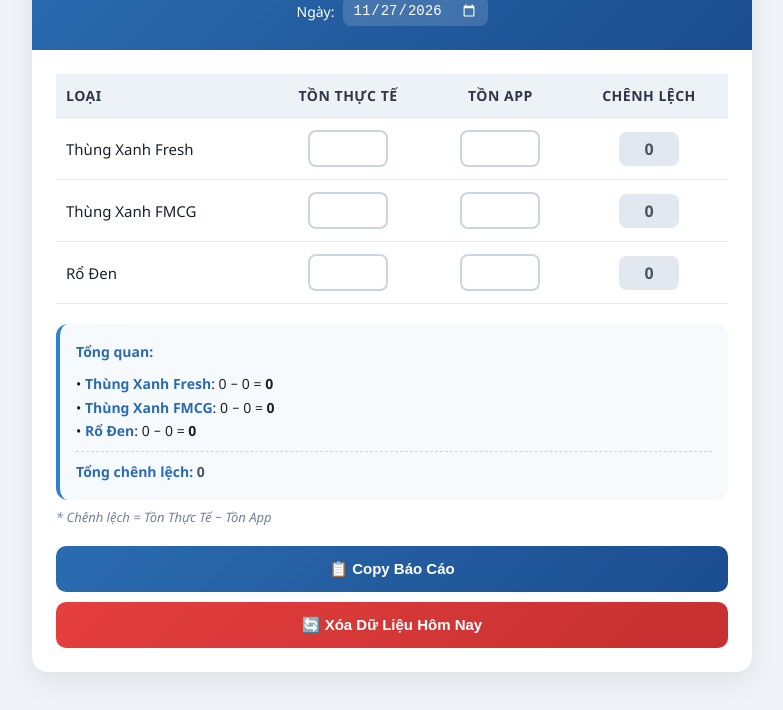
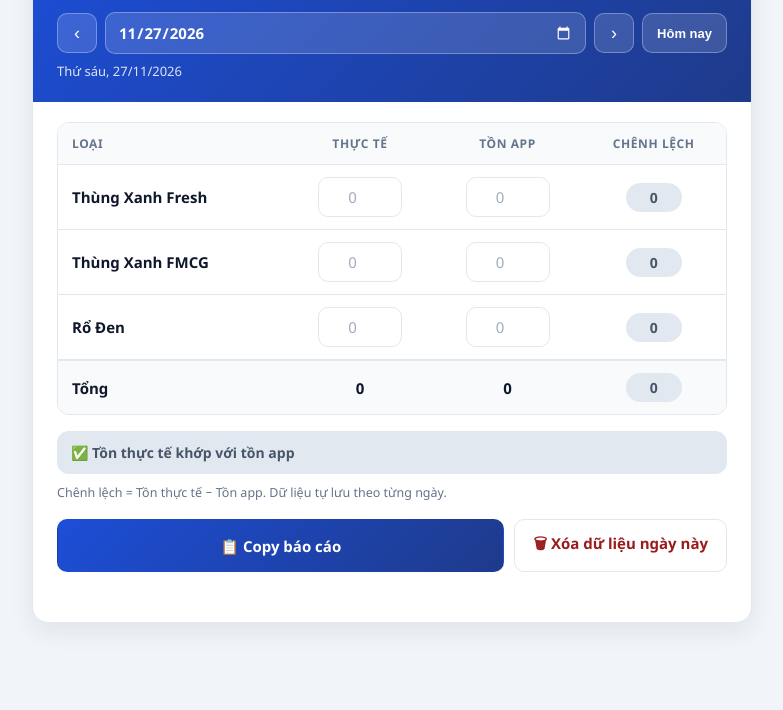
Before and after one commit to BotVN98/bao-cao-ton, a plain HTML site: page index.html in a window 1280 px wide. Shown: the part 90-800 px from the top of the page, without its empty margins (248-1031 px from the left). Drawn offline with Linux system fonts and the light colour scheme.

Commit message:
Update index.html

```diff
--- a/index.html
+++ b/index.html
@@ -6,126 +6,88 @@
 <title>Báo Cáo Tồn Rổ Thùng</title>
 <link rel="manifest" href="manifest.json">
 <style>
+  :root {
+    --bg: #f1f5f9; --card: #ffffff; --text: #0f172a; --muted: #64748b;
+    --line: #e2e8f0; --head: #f8fafc; --primary: #1d4ed8; --primary-d: #1e3a8a;
+    --pos-t: #166534; --pos-b: #dcfce7; --neg-t: #991b1b; --neg-b: #fee2e2;
+    --zero-t: #475569; --zero-b: #e2e8f0; --focus: #dbeafe; --shadow: 0 8px 24px rgba(15,23,42,.08);
+  }
+  @media (prefers-color-scheme: dark) {
+    :root {
+      --bg: #0b1220; --card: #111a2e; --text: #e5eaf3; --muted: #94a3b8;
+      --line: #22304a; --head: #16223a; --primary: #3b82f6; --primary-d: #1d4ed8;
+      --pos-t: #86efac; --pos-b: #14532d; --neg-t: #fca5a5; --neg-b: #7f1d1d;
+      --zero-t: #cbd5e1; --zero-b: #22304a; --focus: #1e3a8a; --shadow: 0 8px 24px rgba(0,0,0,.4);
+    }
+  }
   * { box-sizing: border-box; margin: 0; padding: 0; }
   body {
     font-family: 'Segoe UI', Roboto, Arial, sans-serif;
-    background: #f0f4f8;
-    padding: 20px;
-    color: #1a202c;
+    background: var(--bg); color: var(--text);
+    padding: 16px; min-height: 100vh;
   }
-  .container {
-    max-width: 720px;
-    margin: 0 auto;
-    background: #fff;
-    border-radius: 16px;
-    box-shadow: 0 10px 30px rgba(0,0,0,0.08);
-    overflow: hidden;
+  .container { max-width: 720px; margin: 0 auto; background: var(--card); border-radius: 16px; box-shadow: var(--shadow); overflow: hidden; border: 1px solid var(--line); }
+  .header { background: linear-gradient(135deg, var(--primary), var(--primary-d)); color: #fff; padding: 22px 24px; }
+  .header h1 { font-size: 20px; font-weight: 700; letter-spacing: .2px; }
+  .header p { font-size: 13px; opacity: .8; margin-top: 2px; }
+  .datebar { display: flex; align-items: center; gap: 8px; margin-top: 16px; }
+  .datebar input[type="date"] {
+    flex: 1; min-width: 0; padding: 9px 12px; border-radius: 10px; border: 1px solid rgba(255,255,255,.3);
+    background: rgba(255,255,255,.14); color: #fff; font-size: 15px; font-weight: 600; font-family: inherit;
+    color-scheme: dark;
   }
-  .header {
-    background: linear-gradient(135deg, #2b6cb0, #1a4d8f);
-    color: #fff;
-    padding: 24px;
-    text-align: center;
+  .icon-btn {
+    width: 40px; height: 40px; border-radius: 10px; border: 1px solid rgba(255,255,255,.3);
+    background: rgba(255,255,255,.14); color: #fff; font-size: 18px; cursor: pointer;
   }
-  .header h1 { font-size: 22px; margin-bottom: 6px; }
-  .date-input {
-    display: flex;
-    align-items: center;
-    justify-content: center;
-    gap: 8px;
-    margin-top: 12px;
-    font-size: 14px;
+  .icon-btn:hover { background: rgba(255,255,255,.25); }
+  .today-btn { height: 40px; padding: 0 14px; border-radius: 10px; border: 1px solid rgba(255,255,255,.3); background: rgba(255,255,255,.14); color: #fff; font-size: 13px; font-weight: 600; cursor: pointer; }
+  .today-btn:hover { background: rgba(255,255,255,.25); }
+  .weekday { font-size: 13px; opacity: .85; margin-top: 8px; }
+
+  .content { padding: 20px 24px 24px; }
+  .table-wrap { overflow-x: auto; border: 1px solid var(--line); border-radius: 12px; }
+  table { width: 100%; border-collapse: collapse; }
+  th, td { padding: 12px 10px; text-align: center; border-bottom: 1px solid var(--line); font-size: 15px; }
+  tbody tr:last-child td { border-bottom: none; }
+  th { background: var(--head); color: var(--muted); font-size: 12px; font-weight: 700; text-transform: uppercase; letter-spacing: .6px; }
+  th:first-child, td:first-child { text-align: left; padding-left: 14px; }
+  td:first-child { font-weight: 600; }
+  tfoot td { background: var(--head); font-weight: 700; border-top: 2px solid var(--line); border-bottom: none; }
+  input[type="number"] {
+    width: 84px; padding: 9px 8px; border: 1.5px solid var(--line); border-radius: 10px;
+    font-size: 15px; text-align: center; background: var(--card); color: var(--text); font-family: inherit;
+    transition: border-color .15s, box-shadow .15s;
   }
-  .date-input input {
-    padding: 6px 10px;
-    border-radius: 8px;
-    border: none;
-    font-size: 14px;
-    background: rgba(255,255,255,0.15);
-    color: #fff;
-  }
-  .date-input input::-webkit-calendar-picker-indicator { filter: invert(1); }
-  .content { padding: 24px; }
-  table {
-    width: 100%;
-    border-collapse: collapse;
-    margin-bottom: 20px;
-  }
-  th, td {
-    padding: 12px 10px;
-    text-align: center;
-    border-bottom: 1px solid #e2e8f0;
-    font-size: 15px;
-  }
-  th {
-    background: #edf2f7;
-    font-weight: 600;
-    color: #2d3748;
-    font-size: 14px;
-    text-transform: uppercase;
-    letter-spacing: 0.5px;
-  }
-  th:first-child, td:first-child { text-align: left; }
-  td:first-child { font-weight: 500; }
-  input[type="number"] {
-    width: 80px;
-    padding: 8px;
-    border: 2px solid #cbd5e0;
-    border-radius: 8px;
-    font-size: 15px;
-    text-align: center;
-    transition: border-color 0.2s;
-  }
-  input[type="number"]:focus {
-    outline: none;
-    border-color: #3182ce;
-    background: #ebf8ff;
-  }
-  .diff {
-    font-weight: 700;
-    font-size: 16px;
-    padding: 6px 12px;
-    border-radius: 8px;
-    display: inline-block;
-    min-width: 60px;
-  }
-  .diff.pos { color: #22543d; background: #c6f6d5; }
-  .diff.neg { color: #742a2a; background: #fed7d7; }
-  .diff.zero { color: #4a5568; background: #e2e8f0; }
-  .summary {
-    background: #f7fafc;
-    padding: 16px;
-    border-radius: 12px;
-    border-left: 4px solid #3182ce;
-    font-size: 14px;
-    line-height: 1.7;
-  }
-  .summary strong { color: #2b6cb0; }
-  .note { margin-top: 8px; font-size: 13px; color: #718096; font-style: italic; }
-  .btn {
-    display: block;
-    width: 100%;
-    margin-top: 20px;
-    padding: 14px;
-    background: linear-gradient(135deg, #2b6cb0, #1a4d8f);
-    color: #fff;
-    border: none;
-    border-radius: 10px;
-    font-size: 15px;
-    font-weight: 600;
-    cursor: pointer;
-    transition: transform 0.15s, box-shadow 0.15s;
-  }
-  .btn:hover { transform: translateY(-2px); box-shadow: 0 6px 16px rgba(43,108,176,0.35); }
-  .btn:active { transform: translateY(0); }
-  .btn-secondary {
-    background: linear-gradient(135deg, #e53e3e, #c53030);
-    margin-top: 10px;
-  }
+  input[type="number"]::placeholder { color: var(--muted); opacity: .6; }
+  input[type="number"]:focus { outline: none; border-color: var(--primary); box-shadow: 0 0 0 3px var(--focus); }
+  .diff { display: inline-block; min-width: 56px; padding: 5px 10px; border-radius: 999px; font-weight: 700; font-size: 14px; }
+  .diff.pos { color: var(--pos-t); background: var(--pos-b); }
+  .diff.neg { color: var(--neg-t); background: var(--neg-b); }
+  .diff.zero { color: var(--zero-t); background: var(--zero-b); }
+
+  .status { display: flex; align-items: center; gap: 10px; margin-top: 16px; padding: 12px 14px; border-radius: 12px; font-size: 14px; font-weight: 600; }
+  .status.pos { color: var(--pos-t); background: var(--pos-b); }
+  .status.neg { color: var(--neg-t); background: var(--neg-b); }
+  .status.zero { color: var(--zero-t); background: var(--zero-b); }
+  .note { margin-top: 10px; font-size: 12.5px; color: var(--muted); }
+
+  .actions { display: grid; grid-template-columns: 1fr auto; gap: 10px; margin-top: 18px; }
+  .btn { padding: 13px 18px; border-radius: 10px; font-size: 15px; font-weight: 600; cursor: pointer; border: 1.5px solid transparent; font-family: inherit; transition: transform .12s, box-shadow .12s; }
+  .btn-primary { background: linear-gradient(135deg, var(--primary), var(--primary-d)); color: #fff; }
+  .btn-primary:hover { transform: translateY(-1px); box-shadow: 0 6px 16px rgba(29,78,216,.3); }
+  .btn-ghost { background: transparent; color: var(--neg-t); border-color: var(--line); }
+  .btn-ghost:hover { background: var(--neg-b); }
+  .saved { text-align: right; font-size: 12px; color: var(--muted); margin-top: 10px; min-height: 16px; }
+
   @media (max-width: 520px) {
-    th, td { padding: 8px 4px; font-size: 13px; }
-    input[type="number"] { width: 60px; font-size: 14px; padding: 6px; }
-    .diff { font-size: 14px; padding: 4px 8px; }
+    body { padding: 10px; }
+    .content { padding: 16px 12px 20px; }
+    th, td { padding: 10px 4px; font-size: 13px; }
+    th:first-child, td:first-child { padding-left: 10px; }
+    input[type="number"] { width: 62px; padding: 8px 4px; font-size: 14px; }
+    .diff { min-width: 44px; font-size: 13px; padding: 4px 8px; }
+    .actions { grid-template-columns: 1fr; }
   }
 </style>
 </head>
@@ -133,177 +95,193 @@
 <div class="container">
   <div class="header">
     <h1>📦 Báo Cáo Tồn Rổ Thùng</h1>
-    <div class="date-input">
-      <label for="date">Ngày:</label>
-      <input type="date" id="date">
+    <p>Đối chiếu tồn thực tế và tồn trên app</p>
+    <div class="datebar">
+      <button class="icon-btn" id="prev" aria-label="Ngày trước">‹</button>
+      <input type="date" id="date" aria-label="Chọn ngày">
+      <button class="icon-btn" id="next" aria-label="Ngày sau">›</button>
+      <button class="today-btn" id="today">Hôm nay</button>
     </div>
+    <div class="weekday" id="weekday"></div>
   </div>
 
   <div class="content">
+    <div class="table-wrap">
       <table>
         <thead>
-        <tr>
-          <th>Loại</th>
-          <th>Tồn Thực Tế</th>
-          <th>Tồn App</th>
-          <th>Chênh Lệch</th>
-        </tr>
+          <tr><th>Loại</th><th>Thực tế</th><th>Tồn app</th><th>Chênh lệch</th></tr>
         </thead>
         <tbody>
           <tr>
             <td>Thùng Xanh Fresh</td>
-          <td><input type="number" class="actual" data-row="0" value=""></td>
-          <td><input type="number" class="app" data-row="0" value=""></td>
-          <td><span class="diff" id="diff-0">+5</span></td>
+            <td><input type="number" inputmode="numeric" class="actual" data-row="0" placeholder="0"></td>
+            <td><input type="number" inputmode="numeric" class="app" data-row="0" placeholder="0"></td>
+            <td><span class="diff zero" id="diff-0">0</span></td>
           </tr>
           <tr>
             <td>Thùng Xanh FMCG</td>
-          <td><input type="number" class="actual" data-row="1" value=""></td>
-          <td><input type="number" class="app" data-row="1" value=""></td>
-          <td><span class="diff" id="diff-1">-1</span></td>
+            <td><input type="number" inputmode="numeric" class="actual" data-row="1" placeholder="0"></td>
+            <td><input type="number" inputmode="numeric" class="app" data-row="1" placeholder="0"></td>
+            <td><span class="diff zero" id="diff-1">0</span></td>
           </tr>
           <tr>
             <td>Rổ Đen</td>
-          <td><input type="number" class="actual" data-row="2" value=""></td>
-          <td><input type="number" class="app" data-row="2" value=""></td>
-          <td><span class="diff" id="diff-2">-44</span></td>
+            <td><input type="number" inputmode="numeric" class="actual" data-row="2" placeholder="0"></td>
+            <td><input type="number" inputmode="numeric" class="app" data-row="2" placeholder="0"></td>
+            <td><span class="diff zero" id="diff-2">0</span></td>
           </tr>
         </tbody>
+        <tfoot>
+          <tr>
+            <td>Tổng</td>
+            <td id="tot-actual">0</td>
+            <td id="tot-app">0</td>
+            <td><span class="diff zero" id="tot-diff">0</span></td>
+          </tr>
+        </tfoot>
       </table>
+    </div>
 
-    <div class="summary" id="summary"></div>
-    <div class="note">* Chênh lệch = Tồn Thực Tế − Tồn App</div>
+    <div class="status zero" id="status"></div>
+    <div class="note">Chênh lệch = Tồn thực tế − Tồn app. Dữ liệu tự lưu theo từng ngày.</div>
 
-    <button class="btn" onclick="copyReport()">📋 Copy Báo Cáo</button>
-    <button class="btn btn-secondary" onclick="resetData()">🔄 Xóa Dữ Liệu Hôm Nay</button>
+    <div class="actions">
+      <button class="btn btn-primary" id="copyBtn">📋 Copy báo cáo</button>
+      <button class="btn btn-ghost" id="resetBtn">🗑 Xóa dữ liệu ngày này</button>
+    </div>
+    <div class="saved" id="saved"></div>
   </div>
 </div>
 
 <script>
   const names = ['Thùng Xanh Fresh', 'Thùng Xanh FMCG', 'Rổ Đen'];
   const dateInput = document.getElementById('date');
+  const actualEls = [0, 1, 2].map(i => document.querySelector(`.actual[data-row="${i}"]`));
+  const appEls = [0, 1, 2].map(i => document.querySelector(`.app[data-row="${i}"]`));
+  const weekdays = ['Chủ nhật', 'Thứ hai', 'Thứ ba', 'Thứ tư', 'Thứ năm', 'Thứ sáu', 'Thứ bảy'];
 
-  // Hàm lấy ngày hôm nay (định dạng YYYY-MM-DD)
-  function getToday() {
-    const today = new Date();
-    const offset = today.getTimezoneOffset();
-    const localToday = new Date(today.getTime() - (offset*60*1000));
-    return localToday.toISOString().split('T')[0];
+  function store(fn) { try { return fn(); } catch (e) { return null; } }
+  const num = el => parseInt(el.value) || 0;
+  const sign = n => (n > 0 ? '+' + n : String(n));
+  const cls = n => (n > 0 ? 'pos' : n < 0 ? 'neg' : 'zero');
+
+  function toISO(d) {
+    const l = new Date(d.getTime() - d.getTimezoneOffset() * 60000);
+    return l.toISOString().split('T')[0];
+  }
+  const getToday = () => toISO(new Date());
+  function formatDateVN(iso) { const [y, m, d] = iso.split('-'); return `${d}/${m}/${y}`; }
+  function shiftDate(days) {
+    const d = new Date(dateInput.value + 'T00:00:00');
+    d.setDate(d.getDate() + days);
+    dateInput.value = toISO(d);
+    loadDataForDate(dateInput.value);
   }
 
-  // Hàm tải dữ liệu của ngày được chọn
+  function setDiff(el, n) { el.textContent = sign(n); el.className = 'diff ' + cls(n); }
+
+  function update() {
+    let ta = 0, tp = 0;
+    for (let i = 0; i < 3; i++) {
+      const a = num(actualEls[i]), p = num(appEls[i]);
+      ta += a; tp += p;
+      setDiff(document.getElementById(`diff-${i}`), a - p);
+    }
+    const td = ta - tp;
+    document.getElementById('tot-actual').textContent = ta;
+    document.getElementById('tot-app').textContent = tp;
+    setDiff(document.getElementById('tot-diff'), td);
+    const st = document.getElementById('status');
+    st.className = 'status ' + cls(td);
+    st.textContent = td === 0 ? '✅ Tồn thực tế khớp với tồn app'
+      : td > 0 ? `⬆️ Thực tế nhiều hơn app ${td} đơn vị`
+      : `⚠️ Thực tế thiếu ${Math.abs(td)} đơn vị so với app`;
+    const d = new Date(dateInput.value + 'T00:00:00');
+    document.getElementById('weekday').textContent = isNaN(d) ? '' : weekdays[d.getDay()] + ', ' + formatDateVN(dateInput.value);
+  }
+
   function loadDataForDate(dateStr) {
     for (let i = 0; i < 3; i++) {
-      const savedActual = localStorage.getItem(`actual-${i}-${dateStr}`);
-      const savedApp = localStorage.getItem(`app-${i}-${dateStr}`);
-
-      // Nếu ngày đó đã có dữ liệu thì load lên, chưa có thì để trống (mặc định)
-      document.querySelector(`.actual[data-row="${i}"]`).value = savedActual !== null ? savedActual : '';
-      document.querySelector(`.app[data-row="${i}"]`).value = savedApp !== null ? savedApp : '';
+      const a = store(() => localStorage.getItem(`actual-${i}-${dateStr}`));
+      const p = store(() => localStorage.getItem(`app-${i}-${dateStr}`));
+      actualEls[i].value = a !== null && a !== undefined ? a : '';
+      appEls[i].value = p !== null && p !== undefined ? p : '';
     }
+    document.getElementById('saved').textContent = '';
     update();
   }
 
-  // Hàm lưu dữ liệu theo ngày
   function saveDataForDate() {
     const dateStr = dateInput.value;
     for (let i = 0; i < 3; i++) {
-      localStorage.setItem(`actual-${i}-${dateStr}`, document.querySelector(`.actual[data-row="${i}"]`).value);
-      localStorage.setItem(`app-${i}-${dateStr}`, document.querySelector(`.app[data-row="${i}"]`).value);
+      store(() => localStorage.setItem(`actual-${i}-${dateStr}`, actualEls[i].value));
+      store(() => localStorage.setItem(`app-${i}-${dateStr}`, appEls[i].value));
     }
+    const t = new Date().toLocaleTimeString('vi-VN', { hour: '2-digit', minute: '2-digit' });
+    document.getElementById('saved').textContent = 'Đã lưu lúc ' + t;
   }
 
-  // Hàm tính toán (giữ nguyên)
-  function update() {
-    let totalDiff = 0;
-    let summaryHtml = '';
-    for (let i = 0; i < 3; i++) {
-      const actual = parseInt(document.querySelector(`.actual[data-row="${i}"]`).value) || 0;
-      const app = parseInt(document.querySelector(`.app[data-row="${i}"]`).value) || 0;
-      const diff = actual - app;
-      totalDiff += diff;
-
-      const el = document.getElementById(`diff-${i}`);
-      el.textContent = diff > 0 ? `+${diff}` : diff;
-      el.className = 'diff ' + (diff > 0 ? 'pos' : diff < 0 ? 'neg' : 'zero');
-      summaryHtml += `<div>• <strong>${names[i]}</strong>: ${actual} − ${app} = <b>${diff > 0 ? '+' : ''}${diff}</b></div>`;
-    }
-    summaryHtml = `<div style="margin-bottom:8px;"><strong>Tổng quan:</strong></div>` + summaryHtml;
-    summaryHtml += `<div style="margin-top:8px;padding-top:8px;border-top:1px dashed #cbd5e0;"><strong>Tổng chênh lệch:</strong> <b style="color:${totalDiff > 0 ? '#22543d' : totalDiff < 0 ? '#742a2a' : '#4a5568'}">${totalDiff > 0 ? '+' : ''}${totalDiff}</b></div>`;
-    document.getElementById('summary').innerHTML = summaryHtml;
+  function buildReport() {
+    const a = actualEls.map(num), p = appEls.map(num);
+    let t = `Bc tồn rổ thùng ngày ${formatDateVN(dateInput.value)}\n\n➡️ Tồn Thực Tế\n`;
+    t += names.map((n, i) => `- ${n}: ${a[i]}`).join('\n') + '\n\n';
+    t += `➡️ Tồn App\n` + names.map((n, i) => `- ${n}: ${p[i]}`).join('\n') + '\n\n';
+    t += `➡️ Chênh Lệch\n` + names.map((n, i) => `- ${n}: ${sign(a[i] - p[i])}`).join('\n') + '\n';
+    return t;
   }
 
-  // Hàm copy báo cáo (giữ nguyên)
-  function formatDateVN(isoDate) {
-    const [y, m, d] = isoDate.split('-');
-    return `${d}/${m}/${y}`;
-  }
   function copyReport() {
-    const date = formatDateVN(dateInput.value);
-    let text = `Bc tồn rổ thùng ngày ${date}\n\n➡️ Tồn Thực Tế\n`;
-    const actuals = [], apps = [];
-    for (let i = 0; i < 3; i++) {
-      actuals.push(parseInt(document.querySelector(`.actual[data-row="${i}"]`).value) || 0);
-      apps.push(parseInt(document.querySelector(`.app[data-row="${i}"]`).value) || 0);
-    }
-    text += `- ${names[0]}: ${actuals[0]}\n- ${names[1]}: ${actuals[1]}\n- ${names[2]}: ${actuals[2]}\n\n`;
-    text += `➡️ Tồn App\n- ${names[0]}: ${apps[0]}\n- ${names[1]}: ${apps[1]}\n- ${names[2]}: ${apps[2]}\n\n`;
-    text += `➡️ Chênh Lệch\n`;
-    for (let i = 0; i < 3; i++) {
-      const d = actuals[i] - apps[i];
-      text += `- ${names[i]}: ${d > 0 ? '+' : ''}${d}\n`;
-    }
-    navigator.clipboard.writeText(text).then(() => {
-      const btn = document.querySelector('.btn');
-      const orig = btn.textContent;
+    const text = buildReport();
+    const btn = document.getElementById('copyBtn');
+    const done = () => {
+      const orig = '📋 Copy báo cáo';
       btn.textContent = '✅ Đã copy!';
-      setTimeout(() => btn.textContent = orig, 1500);
-    }).catch(() => {
+      setTimeout(() => (btn.textContent = orig), 1500);
+    };
+    const fallback = () => {
       const ta = document.createElement('textarea');
       ta.value = text; document.body.appendChild(ta); ta.select();
       document.execCommand('copy'); document.body.removeChild(ta);
-      alert('✅ Đã copy báo cáo!');
-    });
+      done();
+    };
+    if (navigator.clipboard && navigator.clipboard.writeText) {
+      navigator.clipboard.writeText(text).then(done).catch(fallback);
+    } else fallback();
   }
 
-  // Hàm xóa dữ liệu của ngày đang chọn
   function resetData() {
     if (!confirm('Bạn có chắc muốn xóa dữ liệu của ngày này?')) return;
     const dateStr = dateInput.value;
     for (let i = 0; i < 3; i++) {
-      localStorage.removeItem(`actual-${i}-${dateStr}`);
-      localStorage.removeItem(`app-${i}-${dateStr}`);
+      store(() => localStorage.removeItem(`actual-${i}-${dateStr}`));
+      store(() => localStorage.removeItem(`app-${i}-${dateStr}`));
     }
-    loadDataForDate(dateStr); // Tải lại (sẽ ra trống)
+    loadDataForDate(dateStr);
   }
 
-  // KHỞI TẠO: Tự động nhảy ngày hôm nay
+  // Khởi tạo
   dateInput.value = getToday();
   loadDataForDate(dateInput.value);
 
-  // Lắng nghe sự kiện
-  document.querySelectorAll('input[type="number"]').forEach(inp => {
-    inp.addEventListener('input', () => { update(); saveDataForDate(); });
-  });
+  document.querySelectorAll('input[type="number"]').forEach(inp =>
+    inp.addEventListener('input', () => { update(); saveDataForDate(); })
+  );
+  dateInput.addEventListener('change', () => loadDataForDate(dateInput.value));
+  document.getElementById('prev').addEventListener('click', () => shiftDate(-1));
+  document.getElementById('next').addEventListener('click', () => shiftDate(1));
+  document.getElementById('today').addEventListener('click', () => { dateInput.value = getToday(); loadDataForDate(dateInput.value); });
+  document.getElementById('copyBtn').addEventListener('click', copyReport);
+  document.getElementById('resetBtn').addEventListener('click', resetData);
 
-  // Khi người dùng đổi ngày trên lịch -> Tải dữ liệu của ngày đó
-  dateInput.addEventListener('change', () => {
-    loadDataForDate(dateInput.value);
-  });
-  // Khi người dùng đổi ngày trên lịch -> Tải dữ liệu của ngày đó
-  dateInput.addEventListener('change', () => {
-    loadDataForDate(dateInput.value);
-  });
-
-  // Tự động kiểm tra chuyển ngày sau 0h (mỗi 1 phút kiểm tra 1 lần)
+  // Tự chuyển sang ngày mới sau 0h (nếu đang xem ngày hôm qua)
+  let lastToday = getToday();
   setInterval(() => {
-    const currentDate = getToday();
-    if (dateInput.value !== currentDate) {
-      dateInput.value = currentDate; // Cập nhật ngày mới
-      loadDataForDate(currentDate);  // Tải dữ liệu trống của ngày mới
+    const now = getToday();
+    if (now !== lastToday) {
+      if (dateInput.value === lastToday) { dateInput.value = now; loadDataForDate(now); }
+      lastToday = now;
     }
-  }, 60000); // 60000 ms = 1 phút
-
+  }, 60000);
 </script>
 </body>
 </html>
```
Lines whose indentation alone changed are shown as unchanged.
